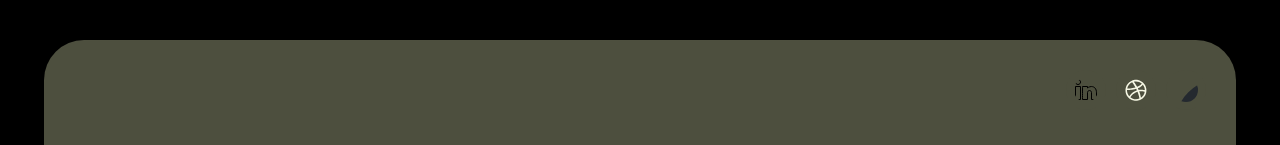
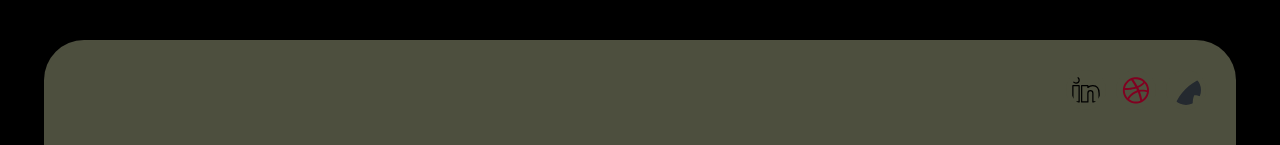
Before and after one commit to luulaa13/portfolio, a React (Vite) app: page /portfolio in a window 1280 px wide. Shown: the part 777-922 px from the top of the page. Built offline with nearby package versions, Linux system fonts and the light colour scheme; no server answers; a web font is replaced by a local one.

Commit message:
Update Portfolio.css

```diff
--- a/src/style/Portfolio.css
+++ b/src/style/Portfolio.css
@@ -198,10 +198,10 @@
 .top-right-icons a .social-icon {
   width: 40px;
   height: 40px;
-  fill: #f6f7e4;
+  fill: #800020;
   background: #4d4f3e;
   border-radius: 50%;
-  padding: 8px;
+  padding: 5px;
   transition: fill 0.3s ease;
 }
 
```
